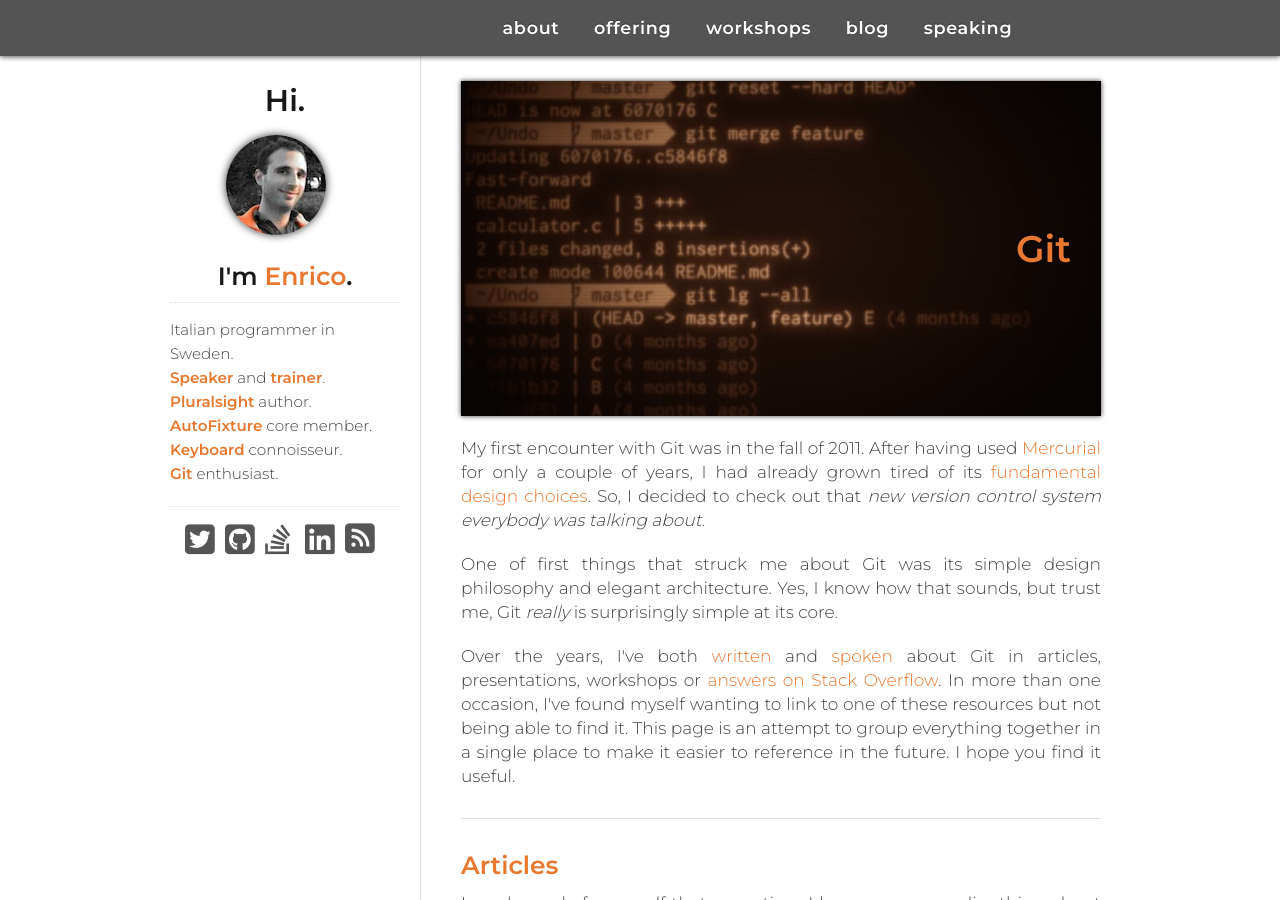
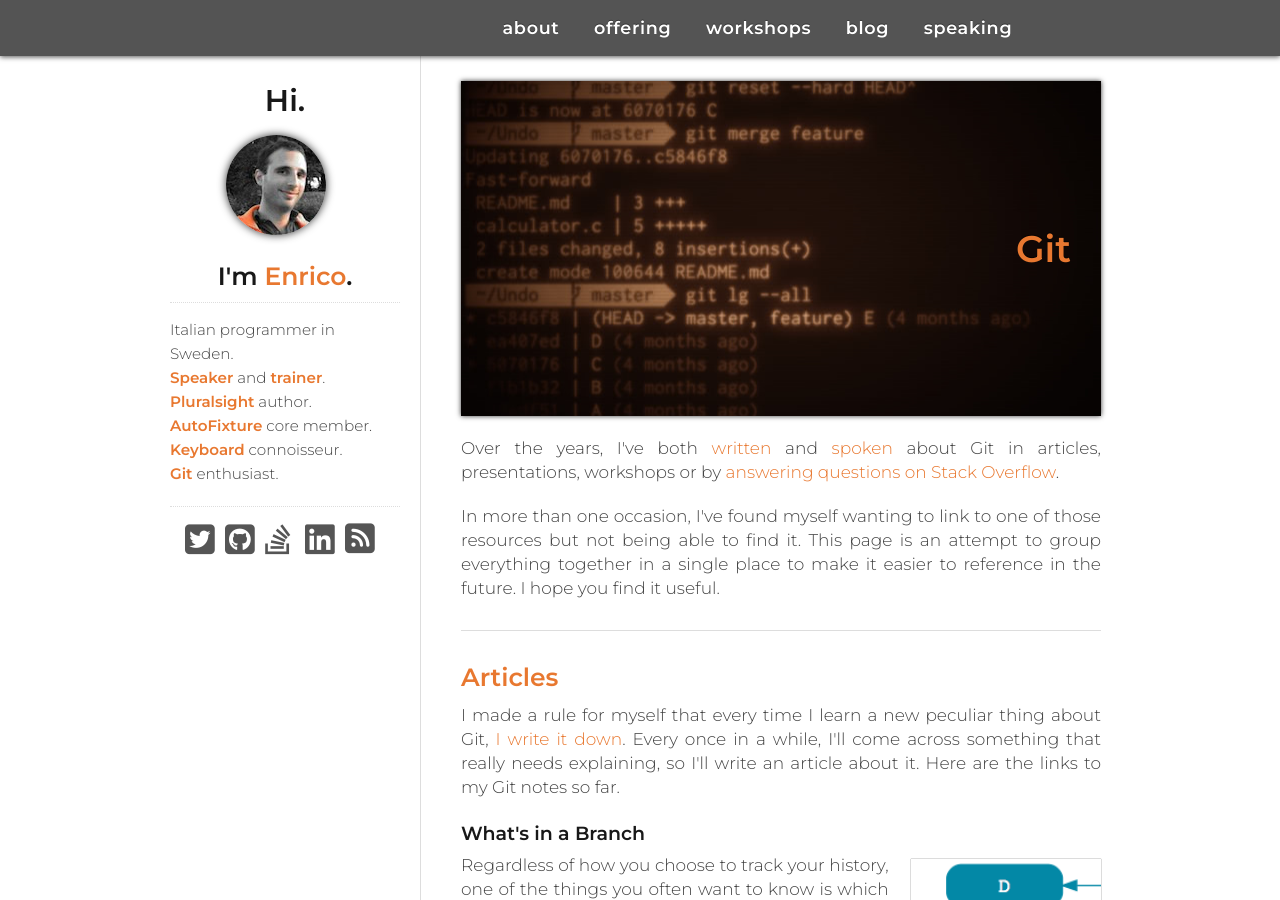
Before and after one commit to megakemp/megakemp.github.io, a Jekyll site: the page built from git/index.html, in a window 1280 px wide and 900 px high. Built offline with Jekyll 4.4.1, drawn with Linux system fonts in a browser that asks for light colours; nearby versions of some CDN libraries; comment, search, counter and statistics services are not loaded.

Commit message:
Shortens the intro in the Git page

```diff
--- a/git/index.html
+++ b/git/index.html
@@ -7,11 +7,10 @@ redirect_from: /tag/git/
 
 <div id="home">
   <h1 class="backdrop git">Git</h1>
-  <p>My first encounter with Git was in the fall of 2011. After having used <a href="https://www.mercurial-scm.org" target="_blank">Mercurial</a> for only a couple of years, I had already grown tired of its <a href="https://www.mercurial-scm.org/wiki/Branch" target="_blank">fundamental design choices</a>. So, I decided to check out that <em>new version control system everybody was talking about</em>.</p>
 
-<p>One of first things that struck me about Git was its simple design philosophy and elegant architecture. Yes, I know how that sounds, but trust me, Git <em>really</em> is surprisingly simple at its core.</p>
+  <p>Over the years, I've both <a href="/git/#articles">written</a> and <a href="/git/#presentations">spoken</a> about Git in articles, presentations, workshops or by <a href="https://stackoverflow.com/search?tab=votes&q=user%3a26396%20%5bgit%5d" target="_blank">answering questions on Stack Overflow</a>.</p>
 
-  <p>Over the years, I've both <a href="/git/#articles">written</a> and <a href="/git/#presentations">spoken</a> about Git in articles, presentations, workshops or <a href="https://stackoverflow.com/search?tab=votes&q=user%3a26396%20%5bgit%5d" target="_blank">answers on Stack Overflow</a>. In more than one occasion, I've found myself wanting to link to one of these resources but not being able to find it. This page is an attempt to group everything together in a single place to make it easier to reference in the future. I hope you find it useful.</p>
+  <p>In more than one occasion, I've found myself wanting to link to one of those resources but not being able to find it. This page is an attempt to group everything together in a single place to make it easier to reference in the future. I hope you find it useful.</p>
 
   <hr/>
 
```
